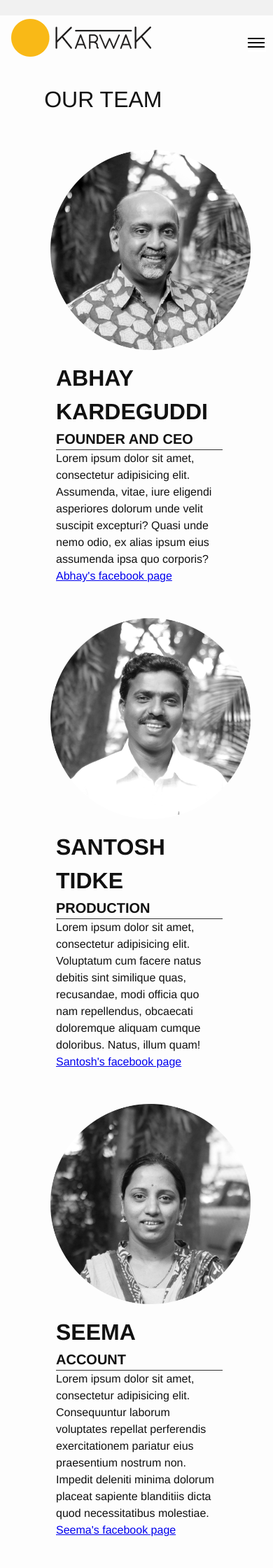
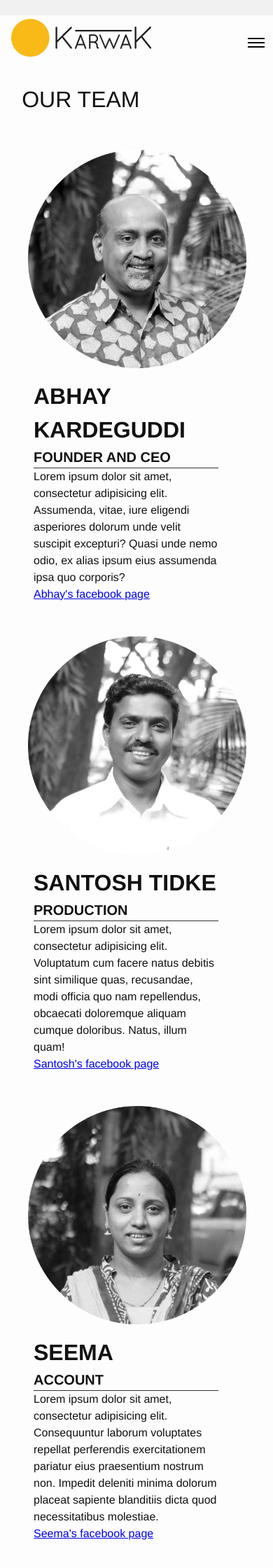
Before and after one commit to guttikar/newkarwak, a Jekyll site: the page built from team.html, in a window 390 px wide. Shown: the top 2240 px of the page at 70% size. Built offline with Jekyll 4.4.1, drawn with Linux system fonts in a browser that asks for light colours; nearby versions of some CDN libraries; some web fonts are replaced.

Commit message:
removed padding in mobile layout to center employees div.

```diff
--- a/_sass/_team.scss
+++ b/_sass/_team.scss
@@ -76,8 +76,11 @@
 }
 
 @include media($mobile) {
-	.employees > h1 {
-		padding-left: 8vw;
+	.employees {
+		padding-left: 0;
+		> h1 {
+			padding-left: 8vw;
+		}
 	}
 	.employee > img {
 		width: 80%;
```
